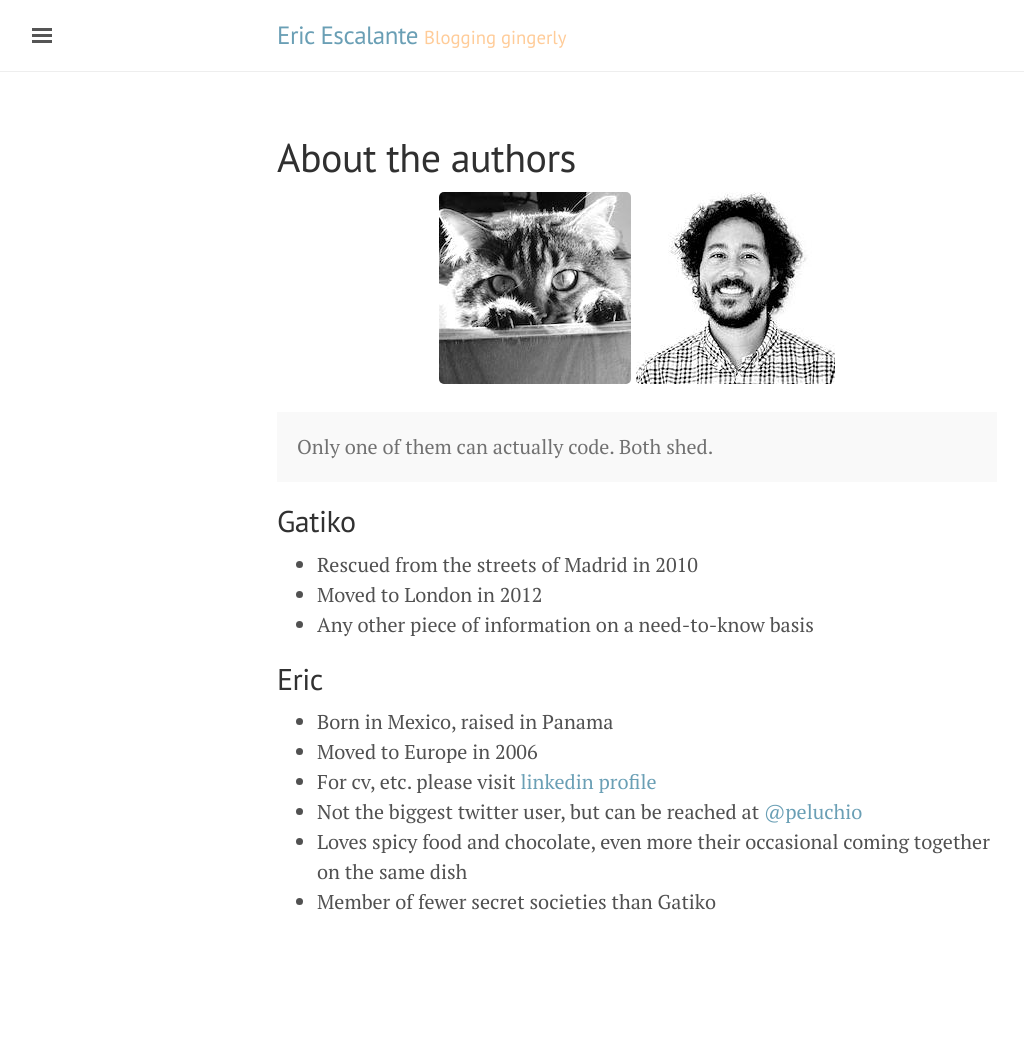
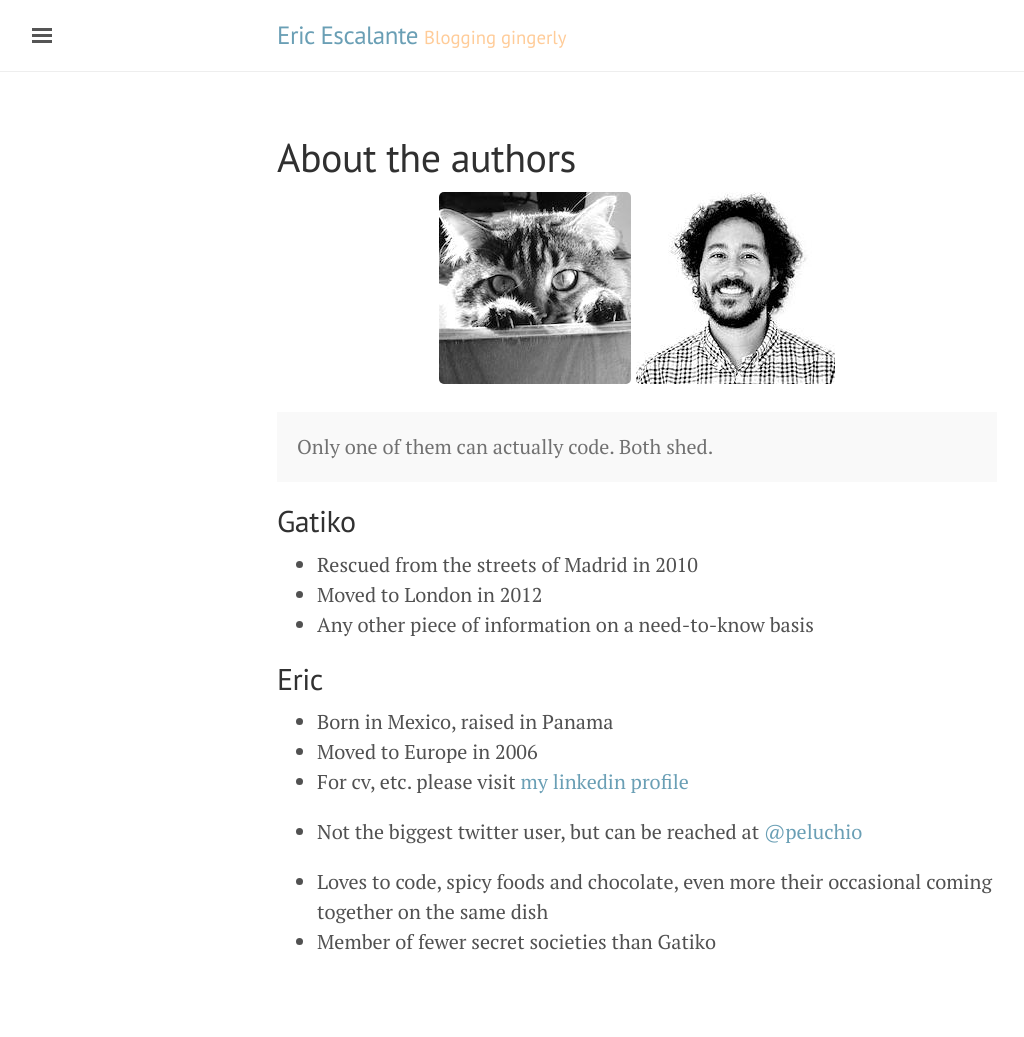
Before and after one commit to ericescalante/ericescalante.github.io, a Jekyll site: the page built from about.md, in a window 1280 px wide. Shown: the whole page, without its empty margins (3-1027 px from the left). Built offline with Jekyll 4.4.1, drawn with Linux system fonts in a browser that asks for light colours; before the commit the page ends 997 px from its top, so only the background shows below that.

```diff
--- a/about.md
+++ b/about.md
@@ -20,8 +20,9 @@ title: About the authors
 
 * Born in Mexico, raised in Panama
 * Moved to Europe in 2006
-* For cv, etc. please visit [linkedin profile](https://uk.linkedin.com/pub/eric-escalante/2b/264/6a4
-)
-* Not the biggest twitter user, but can be reached at [@peluchio](https://twitter.com/peluchio)
-* Loves spicy food and chocolate, even more their occasional coming together on the same dish
+* For cv, etc. please visit <a href="https://uk.linkedin.com/pub/eric-escalante/2b/264/6a4" class='linkedin' target="_blank">my linkedin profile</a>
+
+* Not the biggest twitter user, but can be reached at <a href="https://twitter.com/peluchio" class='twitter' target="_blank">@peluchio</a>
+
+* Loves to code, spicy foods and chocolate, even more their occasional coming together on the same dish
 * Member of fewer secret societies than Gatiko
```
Also changed, not shown: _layouts/default.html (+10 -6 lines).
